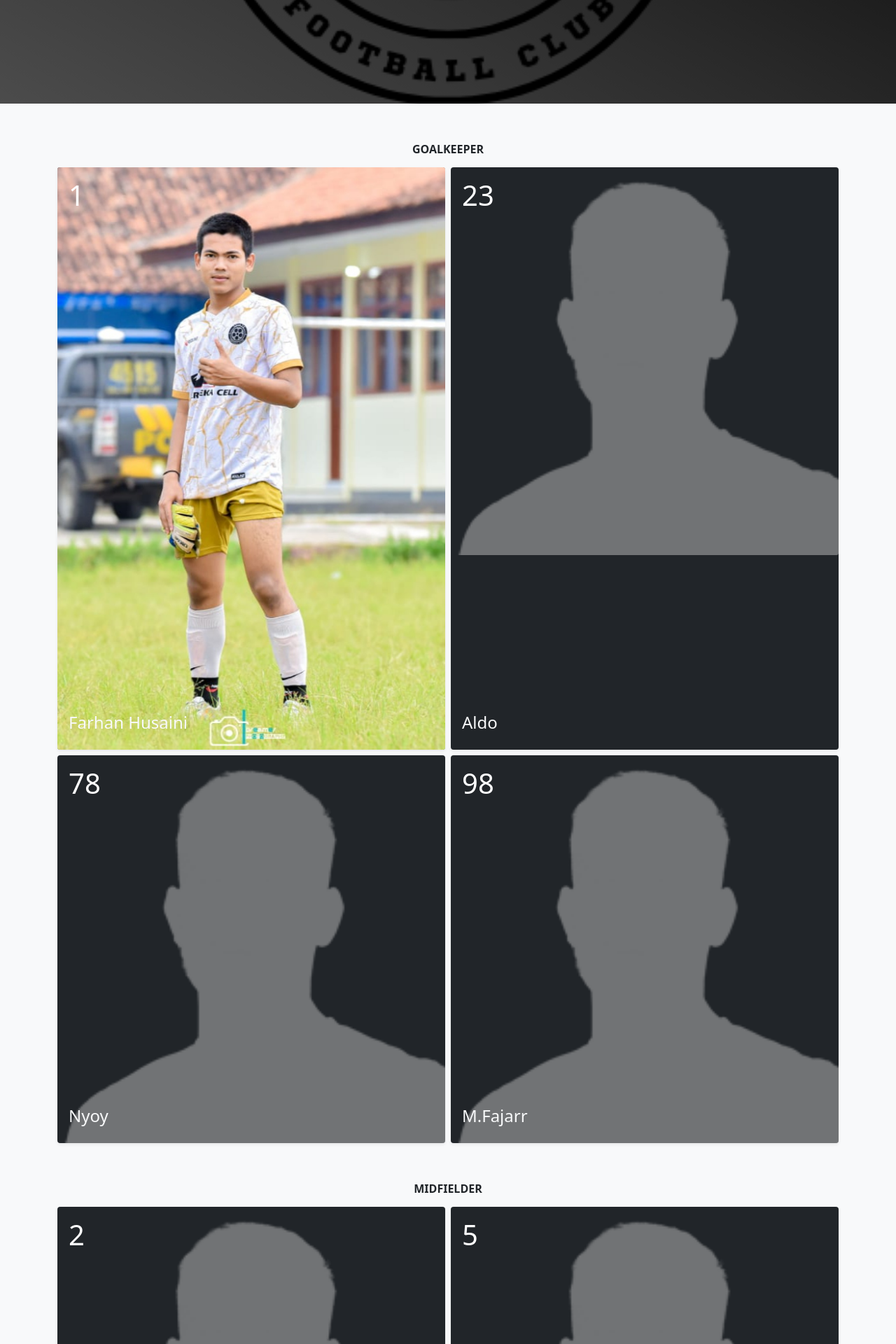
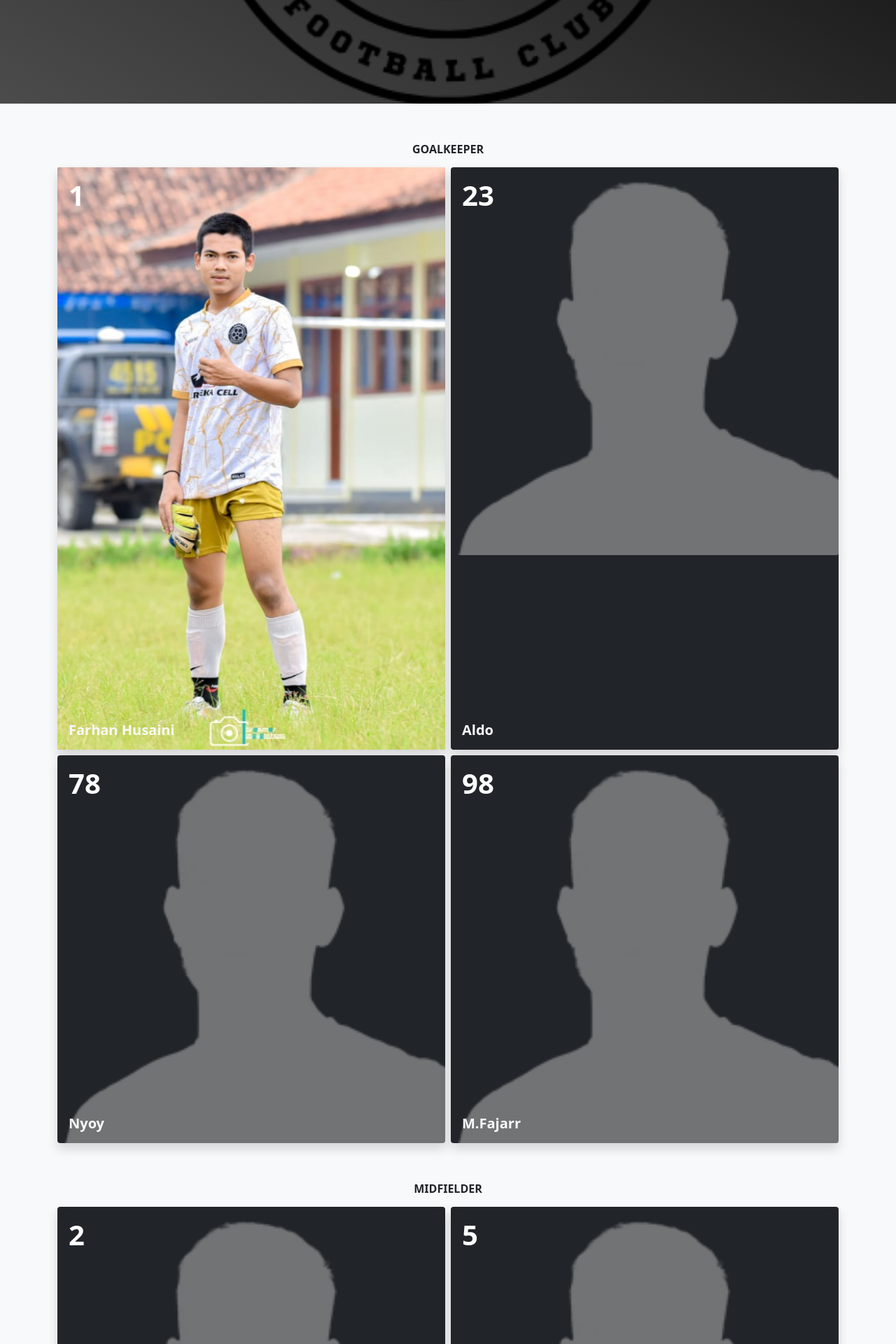
Before and after one commit to tesafc/www2, a Jekyll site: the page built from players.html, in a window 1280 px wide. Shown: the part 564-2484 px from the top of the page at 70% size. Built offline with Jekyll 4.4.1, drawn with Linux system fonts in a browser that asks for light colours.

Commit message:
Update players.html

```diff
--- a/players.html
+++ b/players.html
@@ -12,11 +12,11 @@ image: /assets/img/logo-2.png
       <h6 class="d-block w-100 pt-5 text-uppercase text-center fw-bold">{{ role.name }}</h6>
       {% for player in role.items %}
       <div class="col">
-        <div class="card h-100 text-white bg-dark border-0 shadow-sm" style="min-height: 15rem;">
+        <div class="card h-100 text-white bg-dark border-0">
           <img src="{% if player.pp %}{{ player.pp }}{% else %}{{ '/assets/img/pp/blank-pp.png' | relative_url }}{% endif %}" alt="" class="card-img border-0">
-          <div class="card-img-overlay d-flex flex-column justify-content-between">
-            <h5 class="card-title fs-1">{{ player.no-punggung }}</h5>
-            <h6 class="card-title text-capitalize fs-4">{% if player.profile-link %}<a href="{{ player.profile-link }}" class="streched-link link-light text-decoration-none">{{ player.name }}</a>{% endif %}</h6>
+          <div class="card-img-overlay d-flex flex-column justify-content-between shadow" style="min-height: 15rem;">
+            <h5 class="card-text fs-1 fw-bolder">{{ player.no-punggung }}</h5>
+            <h6 class="card-text text-capitalize fs-5 fw-bolder">{% if player.profile-link %}<a href="{{ player.profile-link }}" class="stretched-link link-light text-decoration-none">{{ player.name }}</a>{% endif %}</h6>
           </div>
         </div>
       </div>
```
